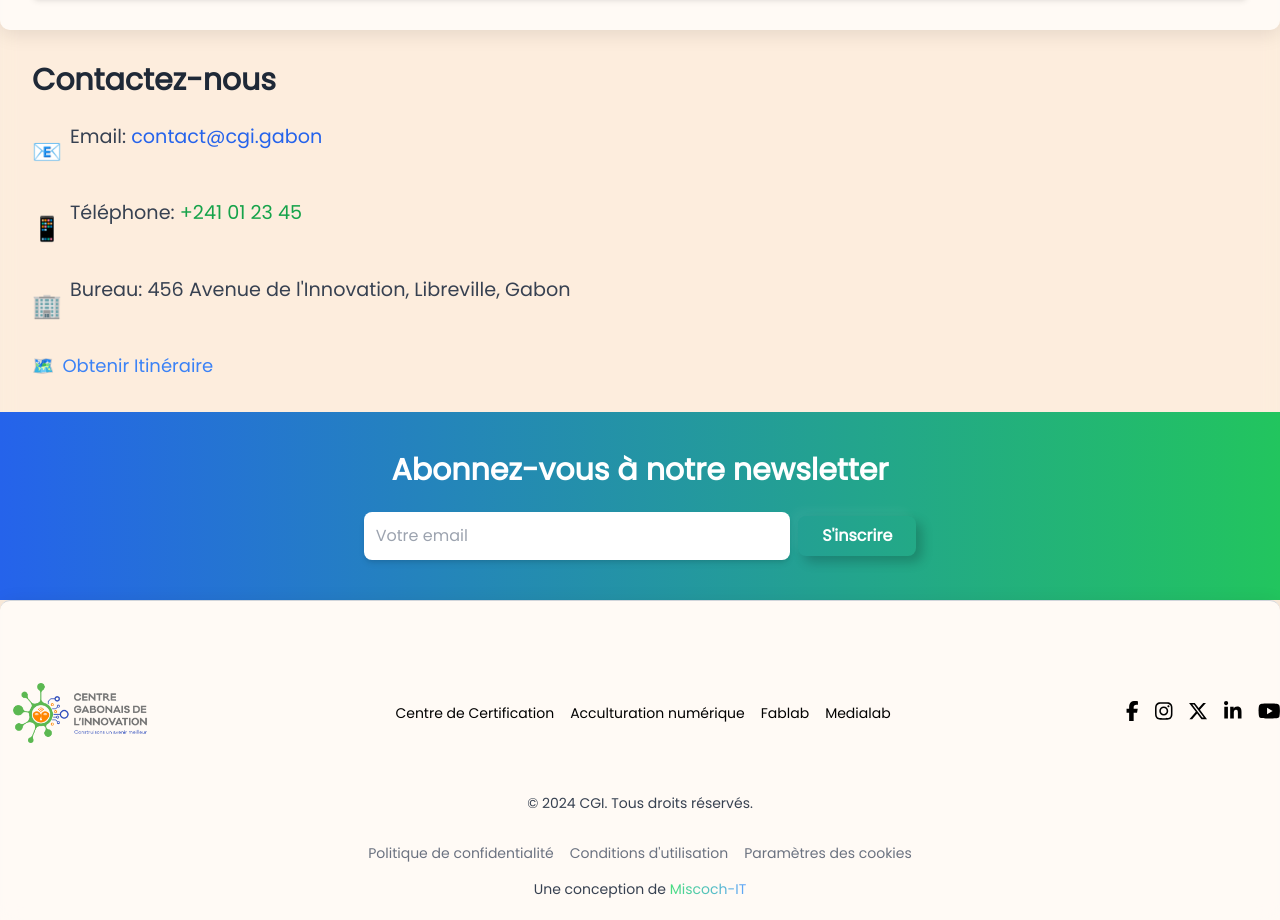
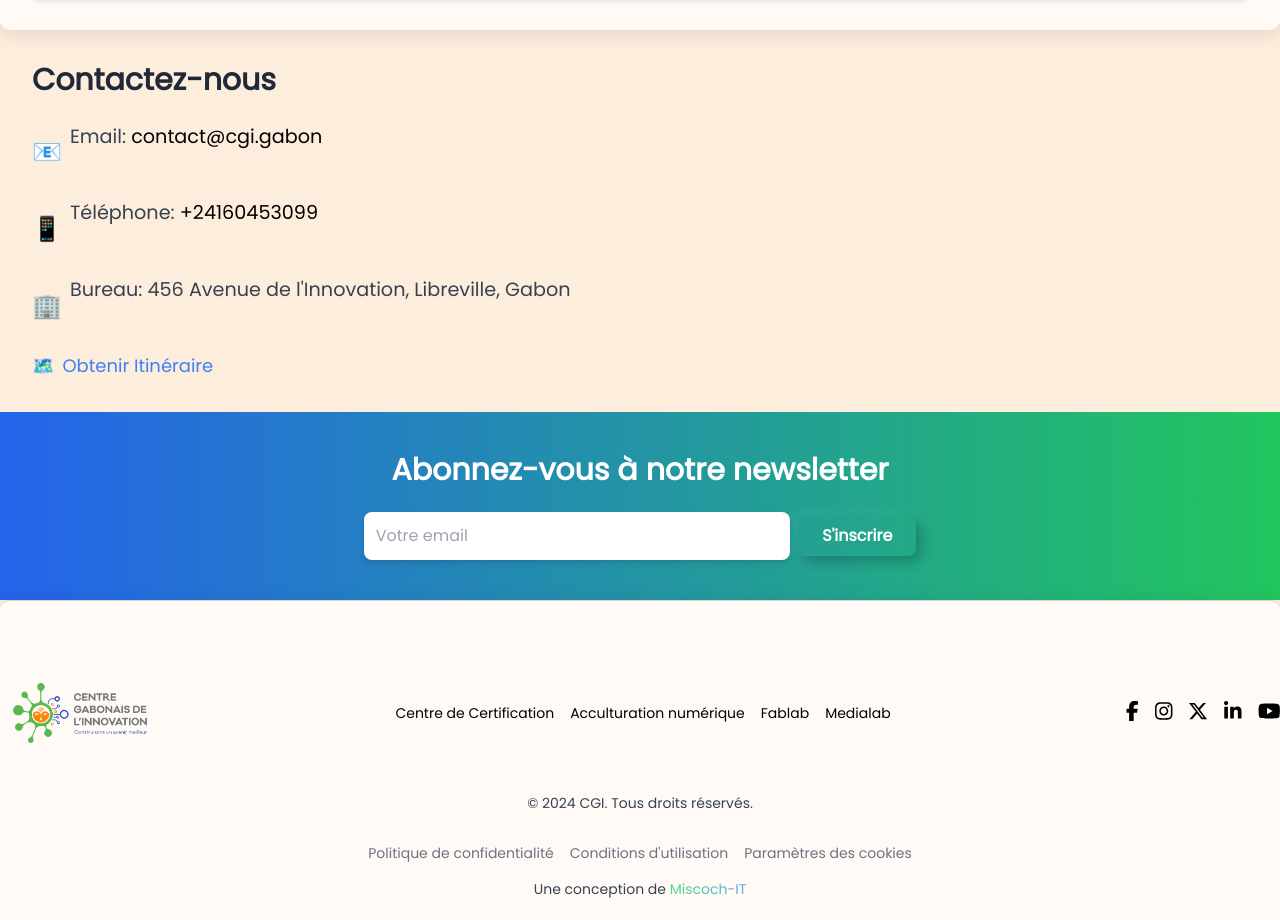
Before and after one commit to supportCgi/CGI, a Next.js app: page /contact in a window 1280 px wide. Shown: the part 1420-2340 px from the top of the page. Built offline with nearby package versions, Linux system fonts and the light colour scheme.

Commit message:
15th commit

```diff
--- a/app/contact/page.tsx
+++ b/app/contact/page.tsx
@@ -70,11 +70,11 @@ const Contact: React.FC = () => {
   <div className="info space-y-2 md:space-y-4 text-lg">
     <div className="flex items-center">
       <span className="mr-2 text-2xl text-blue-600">📧</span>
-      <p>Email: <a href="mailto:contact@cgi.gabon" className="text-blue-600 hover:text-blue-800">contact@cgi.gabon</a></p>
+      <p>Email: <a href="mailto:contact@cgi.gabon" className="text-black hover:text-blue-800">contact@cgi.gabon</a></p>
     </div>
     <div className="flex items-center">
       <span className="mr-2 text-2xl text-green-600">📱</span>
-      <p>Téléphone: <a href="tel:+241012345" className="text-green-600 hover:text-green-800">+241 01 23 45</a></p>
+      <p>Téléphone: <a href="tel:+241012345" className="text-black hover:text-green-800">+24160453099</a></p>
     </div>
     <div className="flex items-center">
       <span className="mr-2 text-2xl text-gray-700">🏢</span>
```
